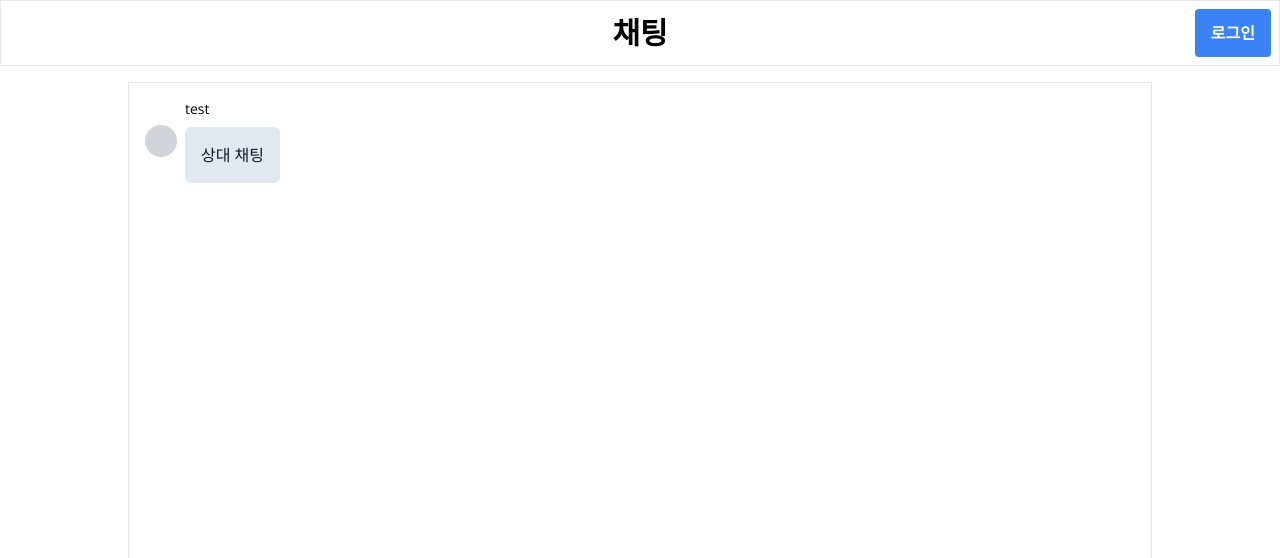
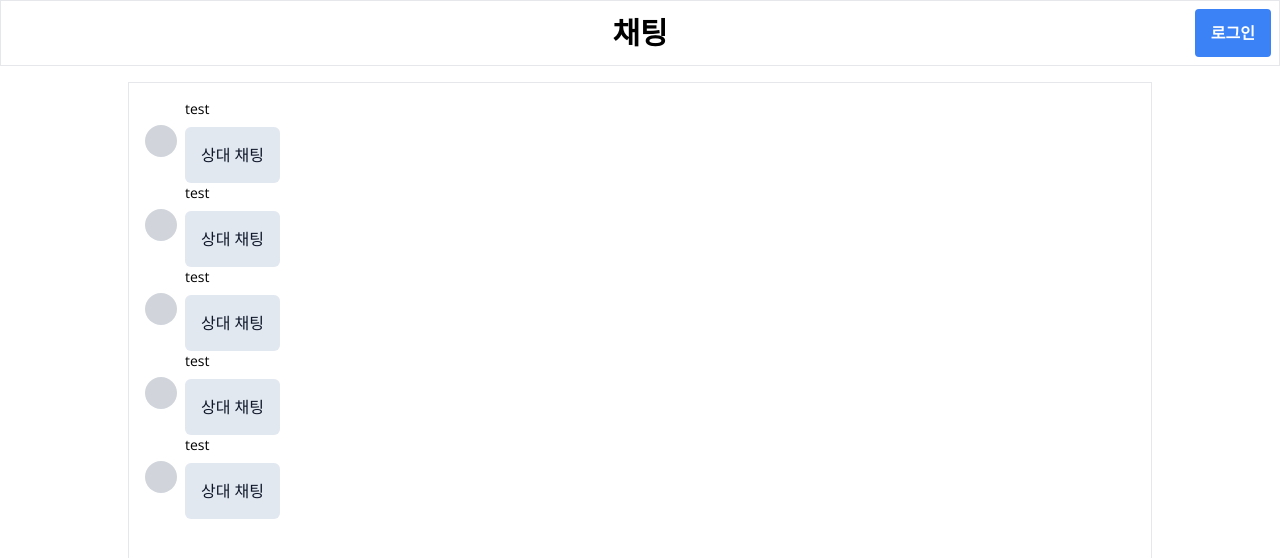
Before and after one commit to sjyoung428/web-final, a Next.js app in the folder client/: page / in a window 1280 px wide. Shown: the top 558 px of the page. Built offline with nearby package versions, Linux system fonts and the light colour scheme; no server answers.

Commit message:
scroll bug 해결

```diff
--- a/client/src/components/chat/ChatList.tsx
+++ b/client/src/components/chat/ChatList.tsx
@@ -8,7 +8,27 @@ const ChatList = () => {
   const { data: session } = useSession();
 
   return (
-    <ul className="p-4 overflow-y-scroll">
+    <ul className="h-full overflow-y-auto p-4 ">
+      <ChatItem
+        user={{ name: "test", email: "test@naver.com", image: undefined }}
+      >
+        상대 채팅
+      </ChatItem>
+      <ChatItem
+        user={{ name: "test", email: "test@naver.com", image: undefined }}
+      >
+        상대 채팅
+      </ChatItem>
+      <ChatItem
+        user={{ name: "test", email: "test@naver.com", image: undefined }}
+      >
+        상대 채팅
+      </ChatItem>
+      <ChatItem
+        user={{ name: "test", email: "test@naver.com", image: undefined }}
+      >
+        상대 채팅
+      </ChatItem>
       <ChatItem
         user={{ name: "test", email: "test@naver.com", image: undefined }}
       >
```
